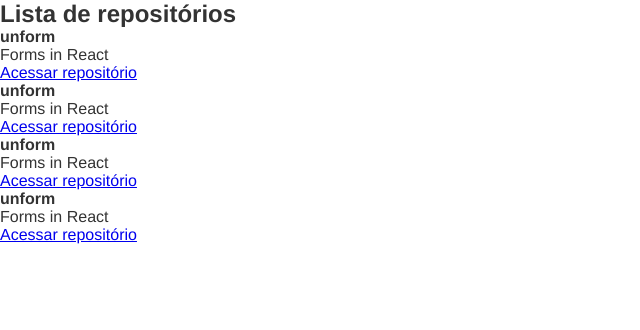
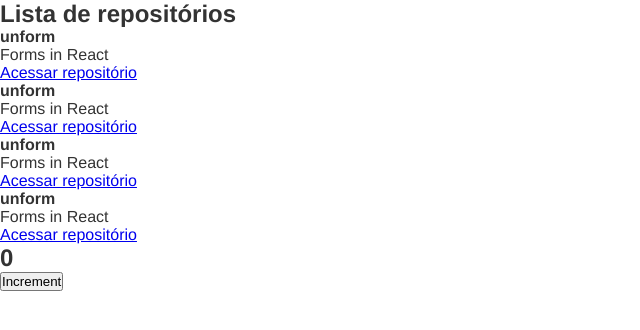
Before and after one commit to jovemdan/Ignite-github-explorer, a React app: page / in a window 1280 px wide. Shown: the top 330 px of the page, without its empty margins (0-640 px from the left). Built offline with nearby package versions, Linux system fonts and the light colour scheme.

Commit message:
feat: conceitos de estado

```diff
--- a/package.json
+++ b/package.json
@@ -16,11 +16,13 @@
     "@babel/core": "^7.17.8",
     "@babel/preset-env": "^7.16.11",
     "@babel/preset-react": "^7.16.7",
+    "@pmmmwh/react-refresh-webpack-plugin": "^0.5.4",
     "babel-loader": "^8.2.3",
     "cross-env": "^7.0.3",
     "css-loader": "^6.7.1",
     "html-webpack-plugin": "^5.5.0",
     "node-sass": "^7.0.1",
+    "react-refresh": "^0.12.0",
     "sass-loader": "^12.6.0",
     "style-loader": "^3.3.1",
     "webpack": "^5.70.0",
--- a/src/App.jsx
+++ b/src/App.jsx
@@ -1,6 +1,13 @@
 import { RepositoryList } from './components/RepositoryList'
+import { Counter } from './components/Counter'
+
 import './styles/global.scss'
 
 export function App() {
-  return <RepositoryList />
+  return (
+    <>
+      <RepositoryList />
+      <Counter />
+    </>
+  )
 }
--- /dev/null
+++ b/src/components/Counter.jsx
@@ -0,0 +1,18 @@
+import { useState } from 'react'
+
+export function Counter() {
+  let [counter, setCounter] = useState(0)
+
+
+  function increment() {
+    setCounter(counter + 1)
+  }
+  return (
+    <div>
+      <h2>{counter}</h2>
+      <button type="button" onClick={increment}>
+        Increment
+      </button>
+    </div>
+  )
+}
--- a/webpack.config.js
+++ b/webpack.config.js
@@ -1,5 +1,6 @@
 const path = require('path')
 const HtmlWebpackPlugin = require('html-webpack-plugin')
+// const ReactRefreshWebpackPlugin = require('@pmmmwh/react-refresh-webpack-plugin')
 
 const isDevelopment = process.env.NODE_ENV !== 'production'
 
@@ -22,16 +23,22 @@
     hot: true
   },
   plugins: [
+    // isDevelopment && new ReactRefreshWebpackPlugin()
     new HtmlWebpackPlugin({
       template: path.resolve(__dirname, 'public', 'index.html'),
     })
-  ],
+  ].filter(Boolean),
   module: {
     rules: [
       {
         test: /\.jsx$/,
         exclude: /node_modules/,
-        use: 'babel-loader'
+        use: {
+          loader: 'babel-loader',
+          // options: {
+          //   plugins: [isDevelopment && require.resolve('react-refresh/babel')].filter(Boolean),
+          // }
+        }
       },
       {
         test: /\.scss$/,
```
Also changed, not shown: 1 other file (tests, documents, lock files or other folders).
